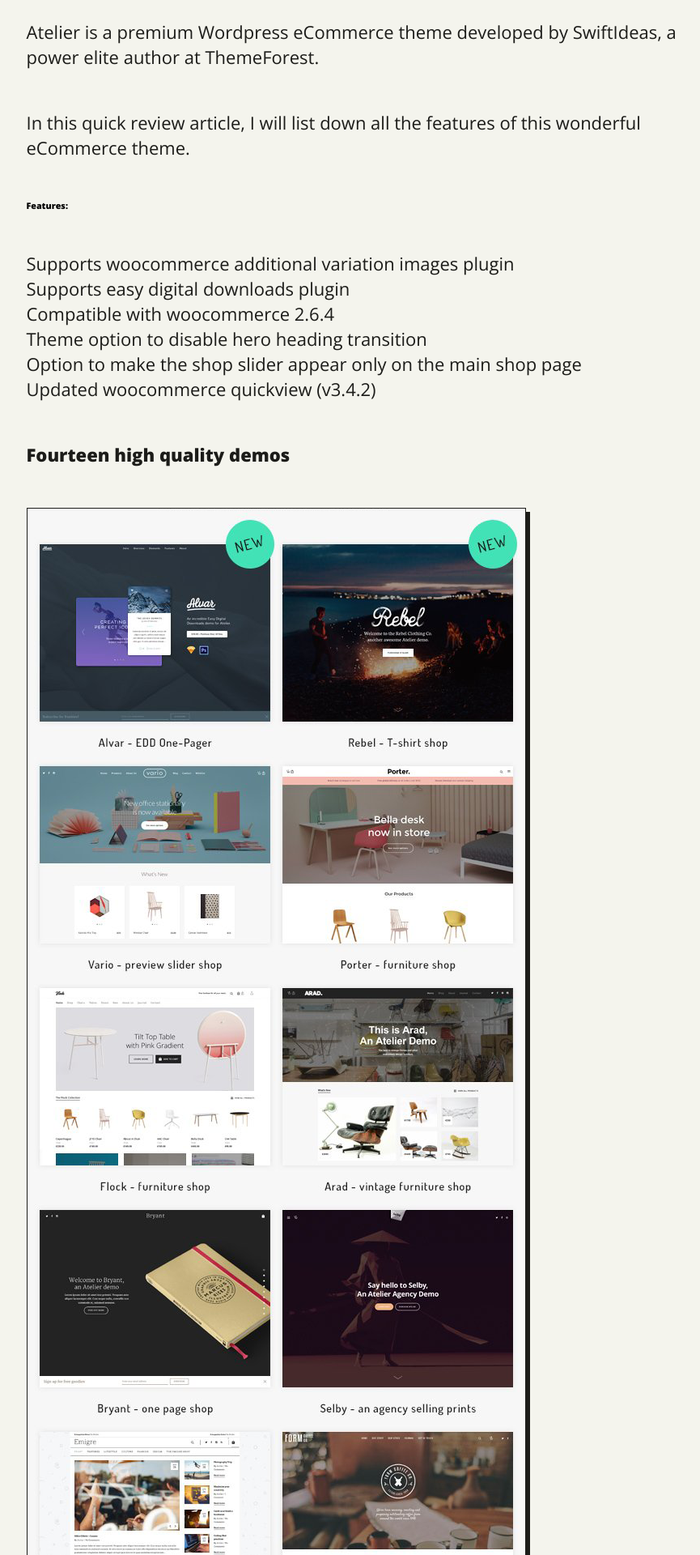
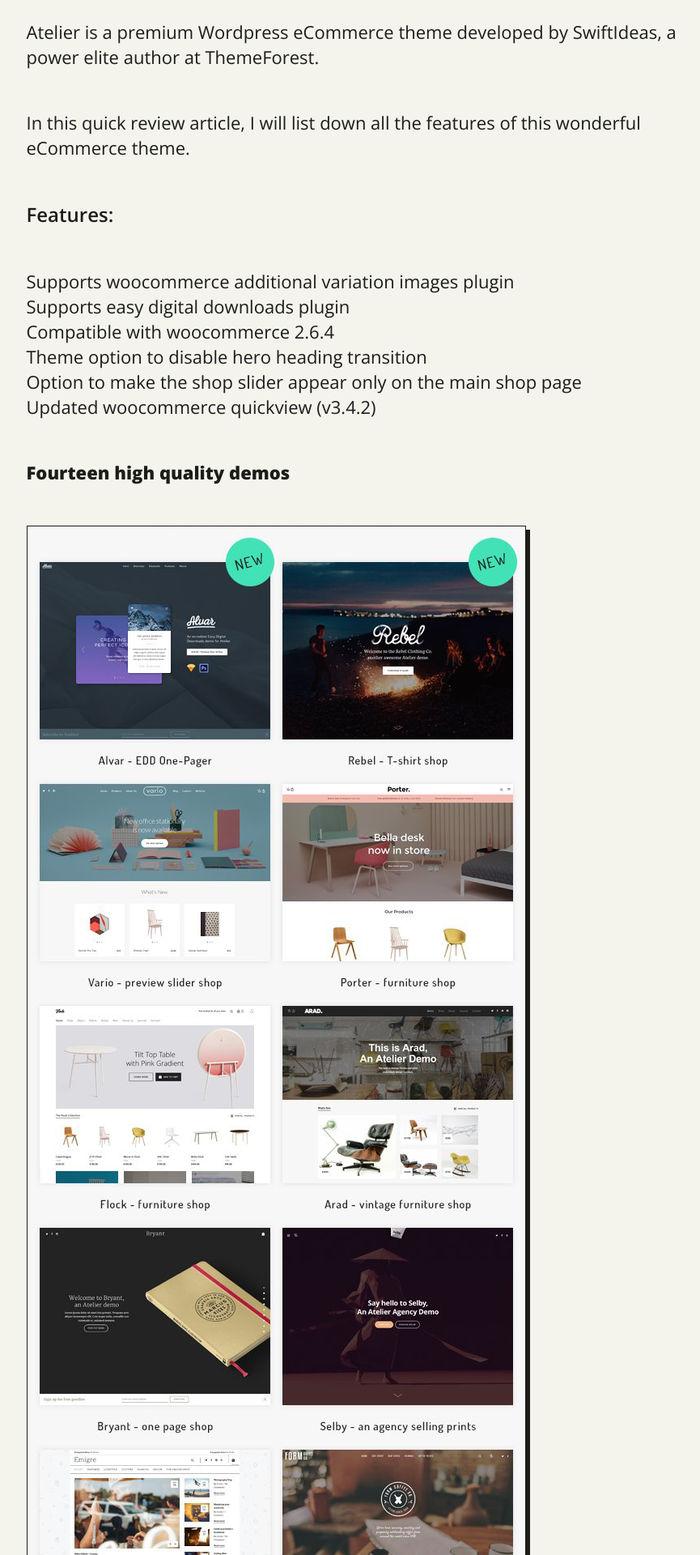
Before and after one commit to sndn/sndn.github.io, a Jekyll site: the page built from _posts/2022-11-16-atelier-wordpress-theme-review.html, in a window 1280 px wide. Shown: the part 761-2681 px from the top of the page at 81% size, without its empty margins (195-1060 px from the left). Built offline with Jekyll 4.4.1, drawn with Linux system fonts in a browser that asks for light colours.

```diff
--- a/_posts/2022-11-16-atelier-wordpress-theme-review.html
+++ b/_posts/2022-11-16-atelier-wordpress-theme-review.html
@@ -11,7 +11,7 @@ image: /images/atelier_1.png
 
 <p>In this quick review article, I will list down all the features of this wonderful eCommerce theme.</p>
 
-<h6>Features:</h6>
+<h2>Features:</h2>
 
 <p>
 Supports woocommerce additional variation images plugin <br/>
```
